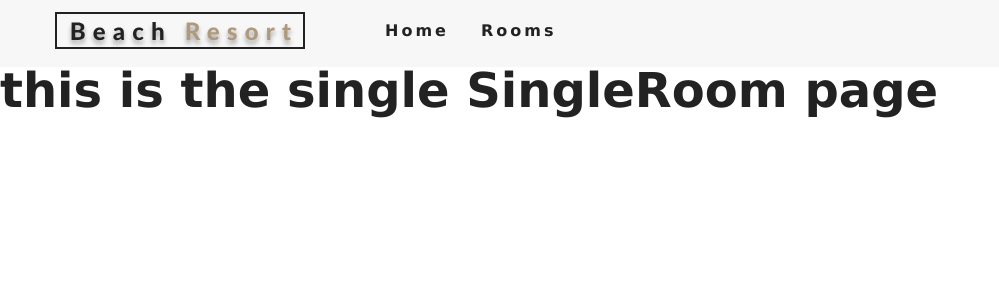
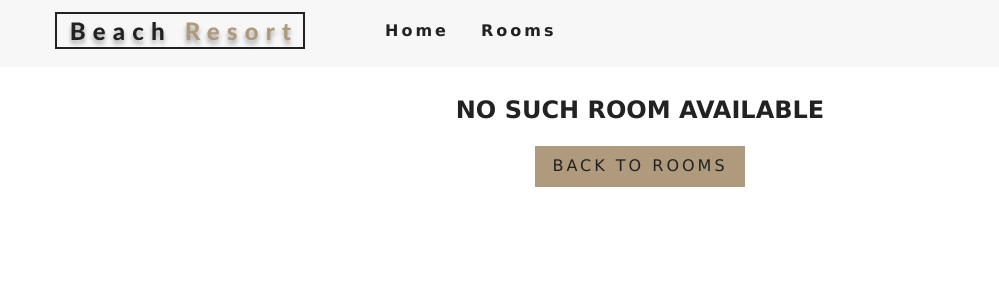
Before and after one commit to addod19/hotel, a React (Create React App) app: page /rooms/double-deluxe in a window 1280 px wide. Shown: the top 300 px of the page, without its empty margins (0-999 px from the left). Built offline with nearby package versions, Linux system fonts and the light colour scheme.

Commit message:
implement single room component

```diff
--- a/src/context.js
+++ b/src/context.js
@@ -40,9 +40,7 @@
 
     getRoom = slug => {
         let tempRooms = [...this.state.rooms];
-        const room = tempRooms.find( room => {
-            room.slug === slug
-        })
+        const room = tempRooms.find( room => room.slug === slug )
 
         return room;
     }
--- a/src/pages/SingleRoom.js
+++ b/src/pages/SingleRoom.js
@@ -1,13 +1,48 @@
 import React from 'react';
+
+import Hero from '../components/Hero';
+import Banner from '../components/Banner';
+import defaultBcg from '../images/room-2.jpeg';
+import { Link } from 'react-router-dom';
+import { RoomContext } from '../context';
 
 class SingleRoom extends React.Component {
 
+    constructor(props) {
+        super(props);
+        // console.log(this.props);
+        this.state = {
+            slug: this.props.match.params.slug,
+            defaultBcg
+        }
+    }
+
+    static contextType = RoomContext;
+
+    // componentDidMount(){}
 
     render() {
+        const { getRoom } = this.context;
+        const room = getRoom(this.state.slug);
+        if (!room) {
+            return(
+                <div className="error">
+                    <h3>No such room available</h3>
+                    <Link to='/' className="btn-primary" >
+                        Back to rooms
+                    </Link>
+                </div>
+            )
+        }
+        const { name, description, pets, size, capacity, price, extras, breakfast, images} = room;
         return(
-            <h1>
-                this is the single SingleRoom page
-            </h1>
+            <Hero hero="roomsHero">
+                <Banner title={`${name} room`}>
+                    <Link to="/" className="btn-primary">
+                        Back to rooms
+                    </Link>
+                </Banner>
+            </Hero>
         )
     }
 }
```
